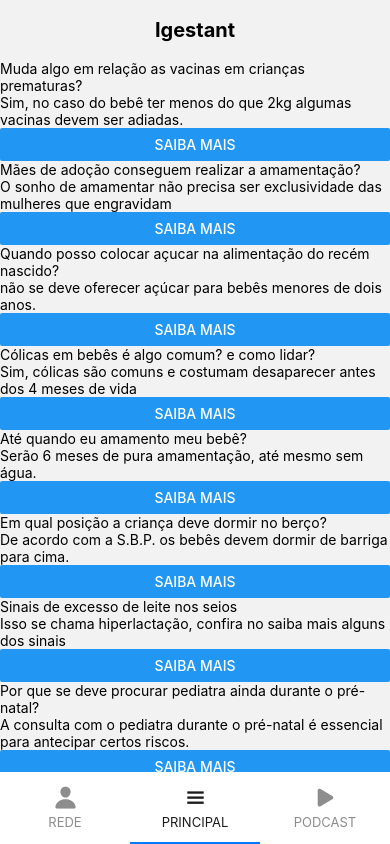
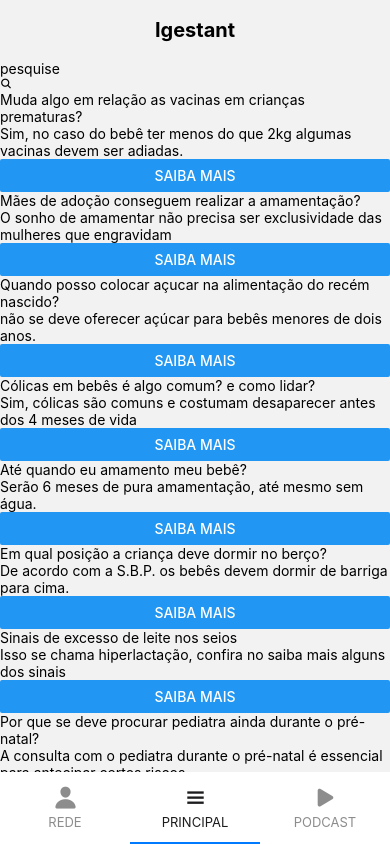
Before and after one commit to Luanbian/Igestant-App, a React Native app: screen /Principal in a window 390 px wide. Built offline with nearby package versions, Linux system fonts and the light colour scheme.

Commit message:
feat: barra de pesquisa

```diff
--- a/src/components/podcast/podcast.js
+++ b/src/components/podcast/podcast.js
@@ -1,22 +1,38 @@
-import React from 'react';
-import { View, FlatList } from 'react-native';
-import datasPodcast from './info.podcast';
-import PodCardView from './podcast.cardView';
+import React, {useState} from "react";
+import { View, FlatList, TextInput } from "react-native";
+import Ionicons from "react-native-vector-icons/Ionicons";
+import datasPodcast from "./info.podcast";
+import PodCardView from "./podcast.cardView";
 
 export default function PodcastCard() {
+  const [filteredData, setFilteredData] = useState(datasPodcast);
+  const [search, setSearch] = useState("");
+
+  function searchFilter(text) {
+    if (text) {
+      const newData = datasPodcast.filter((item) => {
+        const itemData = item.name ? item.name.toUpperCase() : "".toUpperCase();
+        const textData = text.toUpperCase();
+        return itemData.indexOf(textData) > -1;
+      });
+      setFilteredData(newData);
+      setSearch(text);
+    } else {
+      setFilteredData(datasPodcast);
+      setSearch(text);
+    }
+  }
   return (
     <View>
+      <TextInput placeholder="pesquise" value={search} onChangeText={(text) => searchFilter(text)} />
+      <Ionicons name="search" />
       <FlatList
-        data={datasPodcast}
-        renderItem={({item}) =>
-          <PodCardView
-            name={item.name}
-            refe={item.refe}
-            audio={item.audio}
-          />
-        }
-        keyExtractor={item => item.id}
+        data={ filteredData || datasPodcast}
+        renderItem={({ item }) => (
+          <PodCardView name={item.name} refe={item.refe} audio={item.audio} />
+        )}
+        keyExtractor={(item) => item.id}
       />
     </View>
-  )
+  );
 }
--- a/src/components/principal/principal.js
+++ b/src/components/principal/principal.js
@@ -1,23 +1,44 @@
-import React from 'react';
-import { View, FlatList } from 'react-native';
-import datasPrincipal from './info.principal';
-import PrincipalCardView from './principal.cardView';
+import React, {useState} from "react";
+import { View, FlatList, TextInput } from "react-native";
+import Ionicons from "react-native-vector-icons/Ionicons";
+import datasPrincipal from "./info.principal";
+import PrincipalCardView from "./principal.cardView";
 
 export default function PrincipalCard() {
+  const [filteredData, setFilteredData] = useState(datasPrincipal);
+  const [search, setSearch] = useState("");
+
+  function searchFilter(text) {
+    if (text) {
+      const newData = datasPrincipal.filter((item) => {
+        const itemData = item.name ? item.name.toUpperCase() : "".toUpperCase();
+        const textData = text.toUpperCase();
+        return itemData.indexOf(textData) > -1;
+      });
+      setFilteredData(newData);
+      setSearch(text);
+    } else {
+      setFilteredData(datasPrincipal);
+      setSearch(text);
+    }
+  }
+
   return (
     <View>
+      <TextInput placeholder="pesquise" value={search} onChangeText={(text) => searchFilter(text)} />
+      <Ionicons name="search" />
       <FlatList
-        data={datasPrincipal}
-        renderItem={({item}) =>
+        data={ filteredData || datasPrincipal}
+        renderItem={({ item }) => (
           <PrincipalCardView
             name={item.name}
             description={item.description}
             resposta={item.resposta}
             refe={item.refe}
           />
-        }
-        keyExtractor={item => item.id}
+        )}
+        keyExtractor={(item) => item.id}
       />
     </View>
-  )
+  );
 }
```
